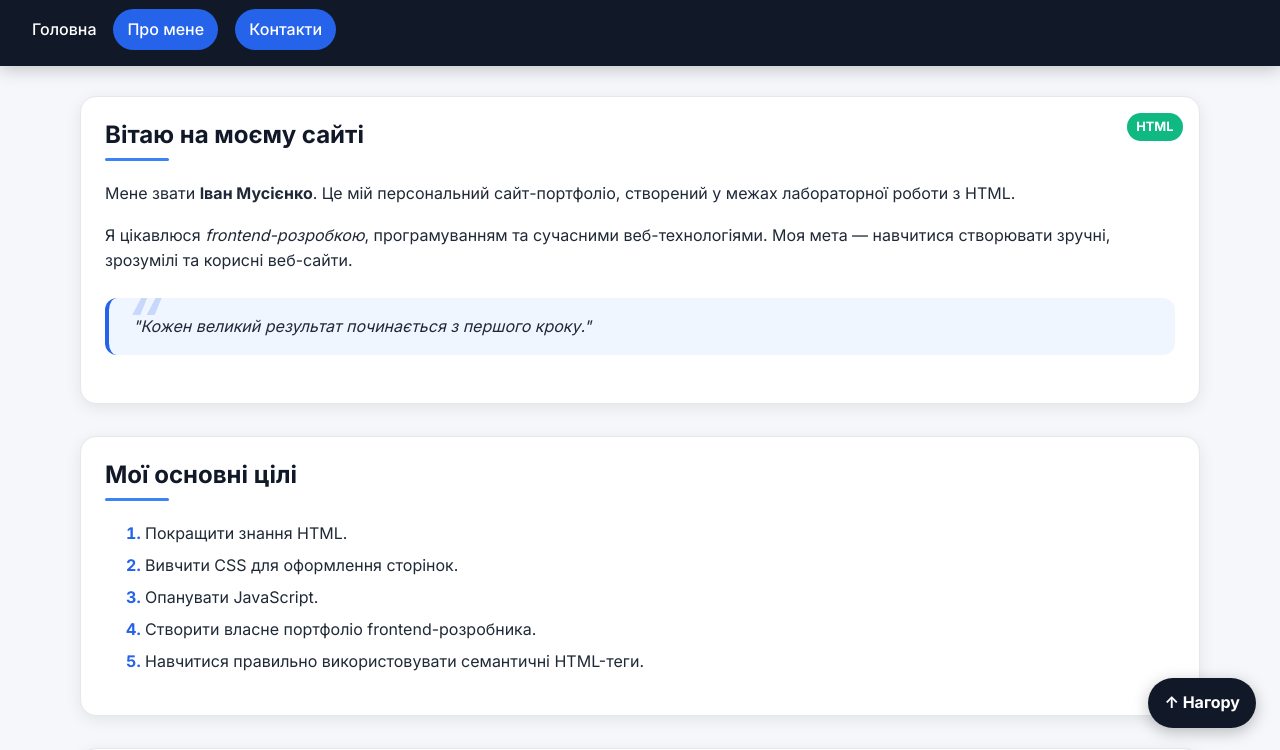
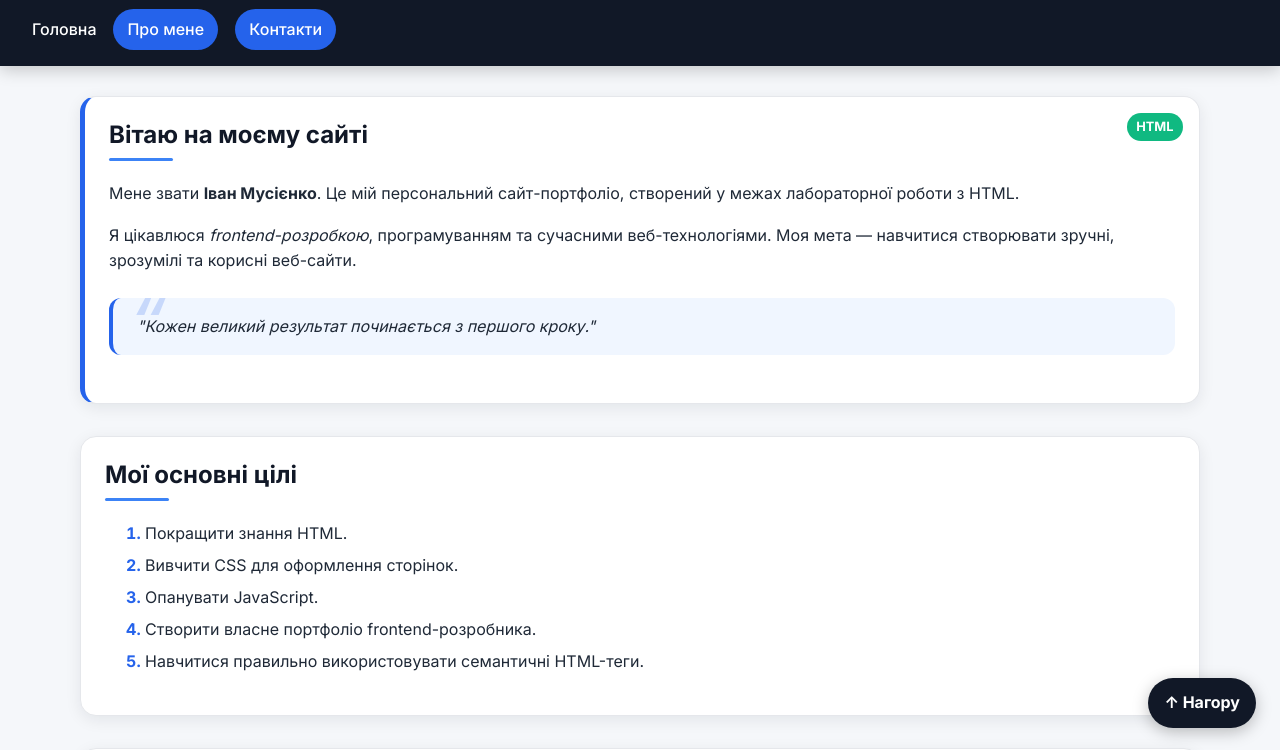
Before and after one commit to iymusiienko-bit/portfolio, a plain HTML site: page index.html in a window 1280 px wide. Shown: the part 48-798 px from the top of the page. Drawn offline with Linux system fonts and the light colour scheme.

Commit message:
fix: add google fonts and id selector

```diff
--- a/index.html
+++ b/index.html
@@ -27,7 +27,7 @@
     </header>
 
     <main>
-        <section>
+        <section id="hero">
             <h2>Вітаю на моєму сайті</h2>
 
             <p>
--- a/styles.css
+++ b/styles.css
@@ -236,7 +236,9 @@ figcaption {
     color: #6b7280;
     font-size: 0.9rem;
 }
-
+#hero {
+    border-left: 0.35rem solid #2563eb;
+}
 /* ===== Таблиця ===== */
 
 table {
```
